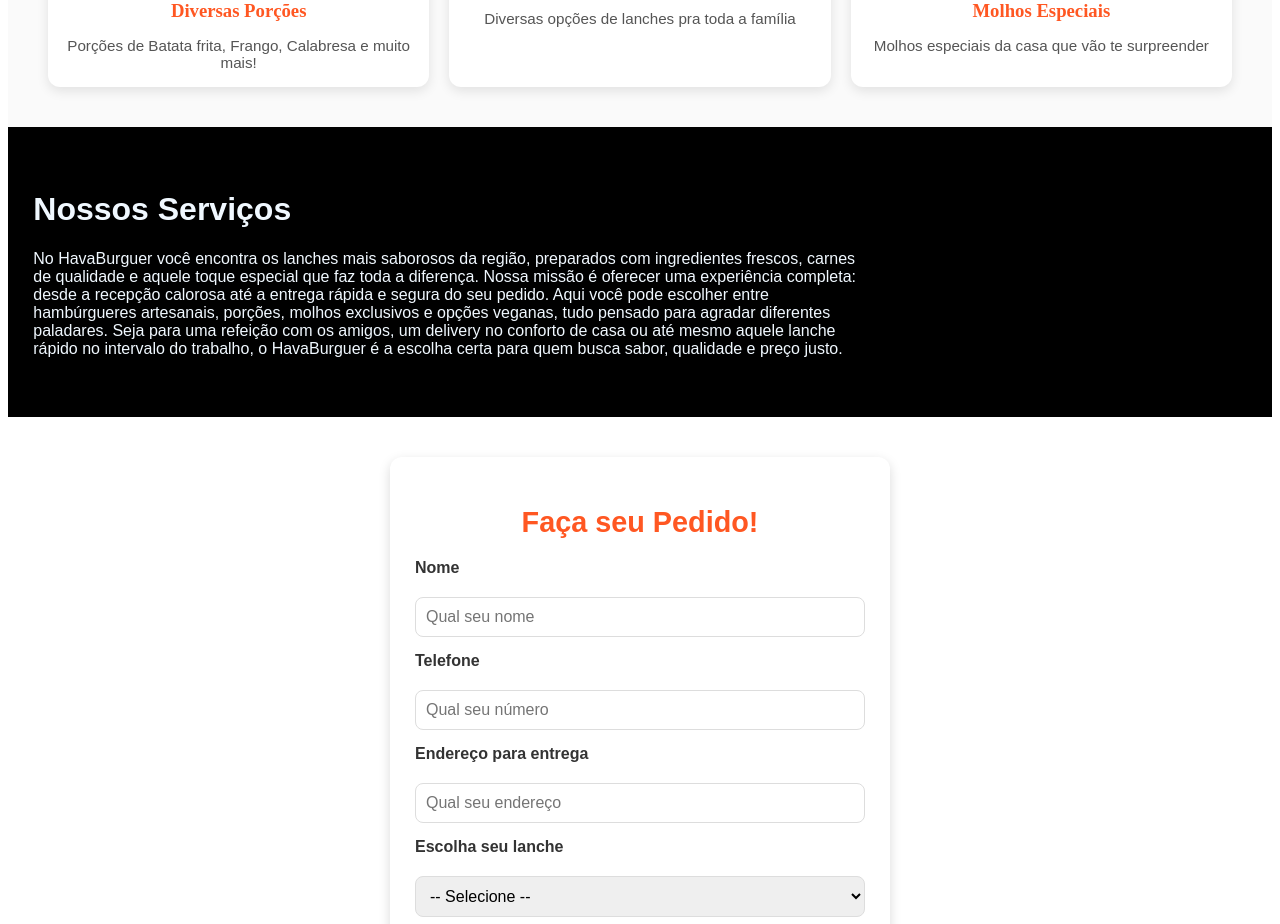
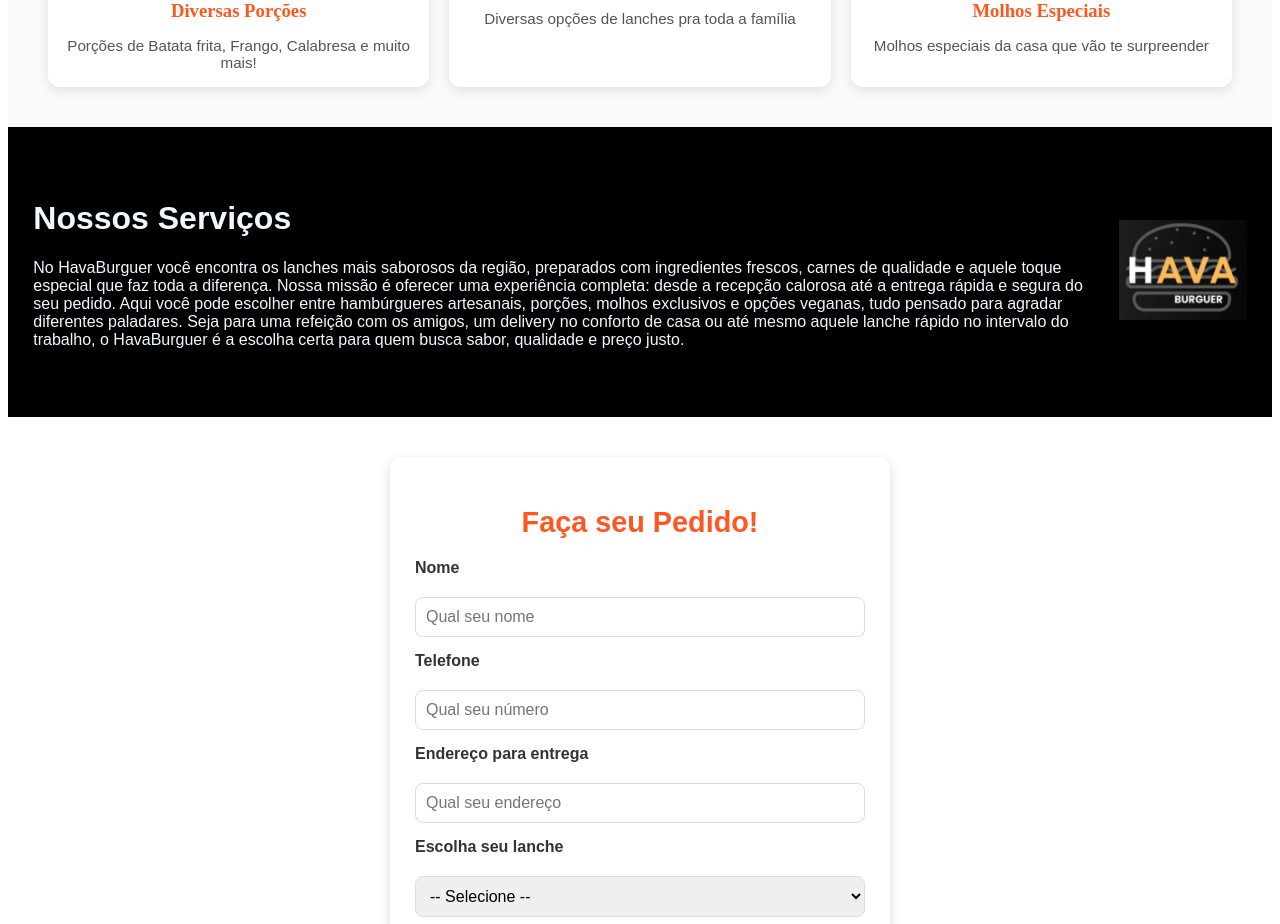
Before and after one commit to eduardodossantos03/HavaBurguer, a React (Vite) app: page / in a window 1280 px wide. Shown: the part 1100-2024 px from the top of the page. Built offline with nearby package versions, Linux system fonts and the light colour scheme.

Commit message:
servicos.css

```diff
--- a/src/components/Servico/servicos.css
+++ b/src/components/Servico/servicos.css
@@ -1,6 +1,5 @@
 .servico {
     display: flex;
-    justify-content: space-between;
     align-items: center;
     background-color: black;
     color: aliceblue;
@@ -9,19 +8,3 @@
     height: 30vh;
     gap: 2rem;
 }
-
-.servico h1,
-.servico p {
-    width: 70%;
-}
-
-.imagem {
-    flex: 1;
-    text-align: right;
-}
-
-.imagem img {
-    max-width: 100%;
-    height: auto;
-    border-radius: 8px;
-}
```
